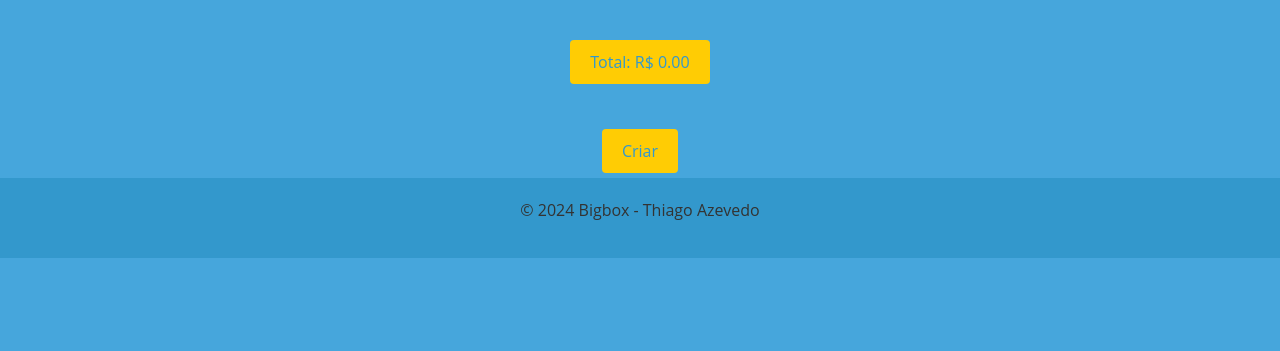
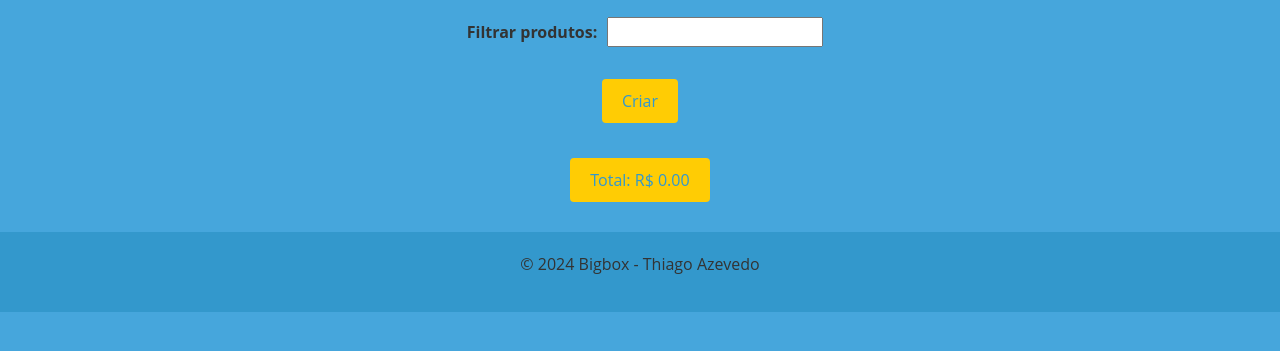
Before and after one commit to thiagoarvore/BigBox, a Django app: template bigbox/templates/new_kit.html in a window 1280 px wide. Shown: the part 50-401 px from the top of the page. Run offline with Django 5.2, Linux system fonts and the light colour scheme; the template is opened without the code that fills it, so the values that code supplies are empty.

Commit message:
PEP8 adjustments

```diff
--- a/app/urls.py
+++ b/app/urls.py
@@ -3,7 +3,6 @@ from django.views.generic import RedirectView
 from django.urls import path, reverse_lazy
 from accounts.views import login_view
 from bigbox.views import KitDetailView, ProductsListView, Test, ProductDetailView, ProductCreateView, ProductUpdateView, ProductDeleteView, ProductLogListView, KitListView, create_kit, KitDeleteView, create_identical_kit, CategoryCreateView
-
 
 
 urlpatterns = [
--- a/bigbox/admin.py
+++ b/bigbox/admin.py
@@ -1,5 +1,6 @@
 from django.contrib import admin
 from bigbox.models import Category, Product, Kit
+
 
 class ProductAdmin(admin.ModelAdmin):
     list_display = ('name', 'category', 'amount', 'price',)
@@ -12,7 +13,6 @@ class CategoryAdmin(admin.ModelAdmin):
 class KitAdmin(admin.ModelAdmin):
     list_display = ('label',)
 
-
 admin.site.register(Kit, KitAdmin)
 admin.site.register(Product, ProductAdmin)
 admin.site.register(Category, CategoryAdmin)
--- a/bigbox/models.py
+++ b/bigbox/models.py
@@ -1,7 +1,9 @@
 from django.db import models
 from auditlog.registry import auditlog
 from auditlog.models import AuditlogHistoryField
-from django.http import HttpRequest
+
+
+
 class Category(models.Model):
     id = models.AutoField(primary_key=True)
     name = models.CharField(max_length=100)
--- a/bigbox/signals.py
+++ b/bigbox/signals.py
@@ -1,6 +1,7 @@
-from django.db.models.signals import pre_save, pre_delete, post_delete, post_save, m2m_changed
+from django.db.models.signals import m2m_changed
 from django.dispatch import receiver
-from bigbox.models import Kit, Product
+from bigbox.models import Kit
+
 
 @receiver(m2m_changed, sender=Kit.content.through)
 def kit_post_save(sender, instance, action, **kwargs):
--- a/bigbox/templates/kit_detail.html
+++ b/bigbox/templates/kit_detail.html
@@ -56,7 +56,7 @@
         <span class="btn btn-primary"> <strong>Lucro:</strong> R$ {{ object.profit|floatformat:2 }}</span>
     </div>
     <div style="margin: 10px;" class="center-content" >
-        <table overflow-x="auto" overflow-y="auto" margin="5px" width="60%" class="table table-produto">
+        <table overflow-x="auto" overflow-y="auto" margin="5px" width="60%" class="table-striped table-produto">
             <thead>
                 <th width="80%">Conteúdo do Kit</th>
             </thead>
--- a/bigbox/templates/new_kit.html
+++ b/bigbox/templates/new_kit.html
@@ -50,23 +50,30 @@
             margin-bottom: 20px;
         }
     </style>
-    <div style="margin: 10px;" class="center-content" display="flex">
-        {% if user.is_authenticated %}
+
+    <div style="margin: 10px" class="center-content">
+        <label for="id_product_filter" style="margin: 10px"><strong>Filtrar produtos:</strong></label>
+        <input type="text" name="product_filter" id="id_product_filter" class="product-filter">
+    </div>
     <form id="products-form" method="post">
         {% csrf_token %}
+        <div style="margin: 10px; overflow: auto; max-height: 300px;" class="center-content" display="flex">
+            <div style=" width: 80%; margin: auto; position: relative;">
+                {% if user.is_authenticated %}
                     <table>
-                {{ form.as_p }}
+                        {{ form.as_table }}
                     </table>
-
-        </form>
                 {% endif %}
-        <div style="margin: 10px;" class="center-content">
-            <div><a id="total-value" class=" btn buttons-container center-content">0,00</a></div>
             </div>
         </div>
         <div class="center-content">
             <input type="submit" value="Criar" class="btn btn-primary center-content" style="margin: 5px;">
         </div>
+    </form>
+    <div style="margin: 10px;" class="center-content">
+        <div><a id="total-value" class=" btn buttons-container center-content">0,00</a></div>
+    </div>
+
 
     <script>
         // Função para construir o array JS no carregamento da página
@@ -103,5 +110,18 @@
             // Chama a função inicialmente para exibir o total no carregamento da página
             updateSelectedProductsTotal();
         });
+        document.addEventListener('DOMContentLoaded', function() {
+            var filterInput = document.querySelector('.product-filter');
+            var checkboxes = document.querySelectorAll('[type="checkbox"]');
+
+            filterInput.addEventListener('input', function() {
+                var filterText = filterInput.value.toLowerCase();
+
+                checkboxes.forEach(function(checkbox) {
+                    var productName = checkbox.nextElementSibling.textContent.toLowerCase();
+                    checkbox.parentElement.style.display = productName.includes(filterText) ? 'block' : 'none';
+                });
+            });
+        });
     </script>
 {% endblock %}
--- a/bigbox/templates/product_log.html
+++ b/bigbox/templates/product_log.html
@@ -55,7 +55,7 @@
     </div>
     <div style="margin: 10px;" class="center-content">
         <div justify="center" display="flex" align-items="center">
-            <table justify="center"  width="100%" class="table table-produto" >
+            <table justify="center"  width="100%" class="table-produto table-striped" >
                 <thead>
                     <tr>
                         <th>Data e hora</th>
```
Also changed, not shown: bigbox/forms.py (+7 -0 lines), bigbox/views.py (+4 -11 lines). Lines whose indentation alone changed are shown as unchanged.
